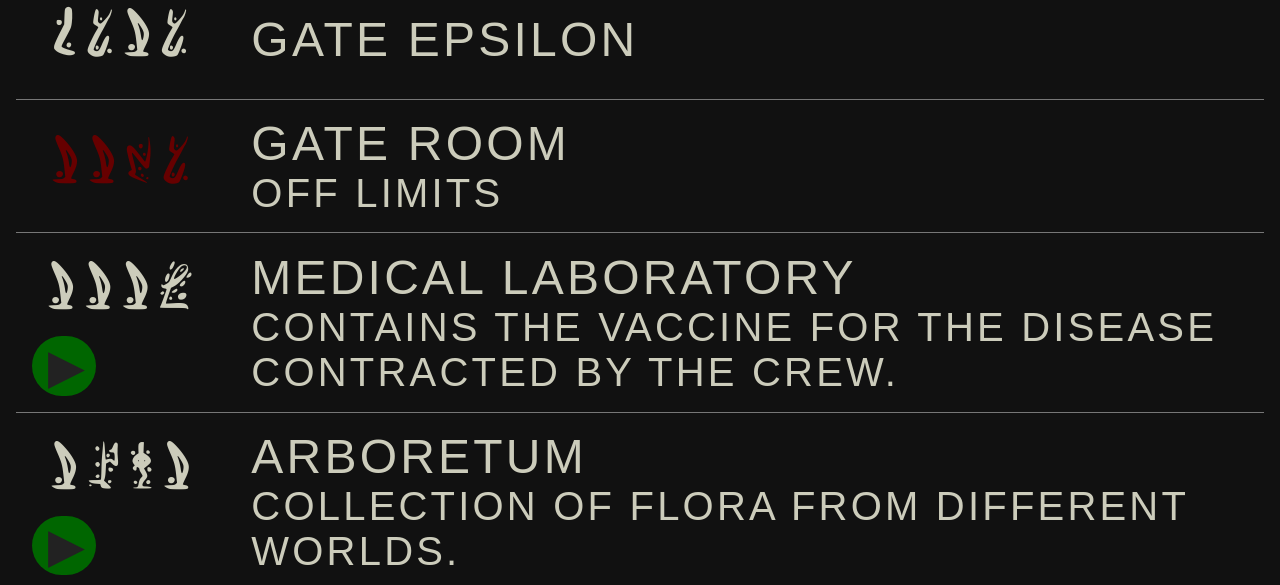
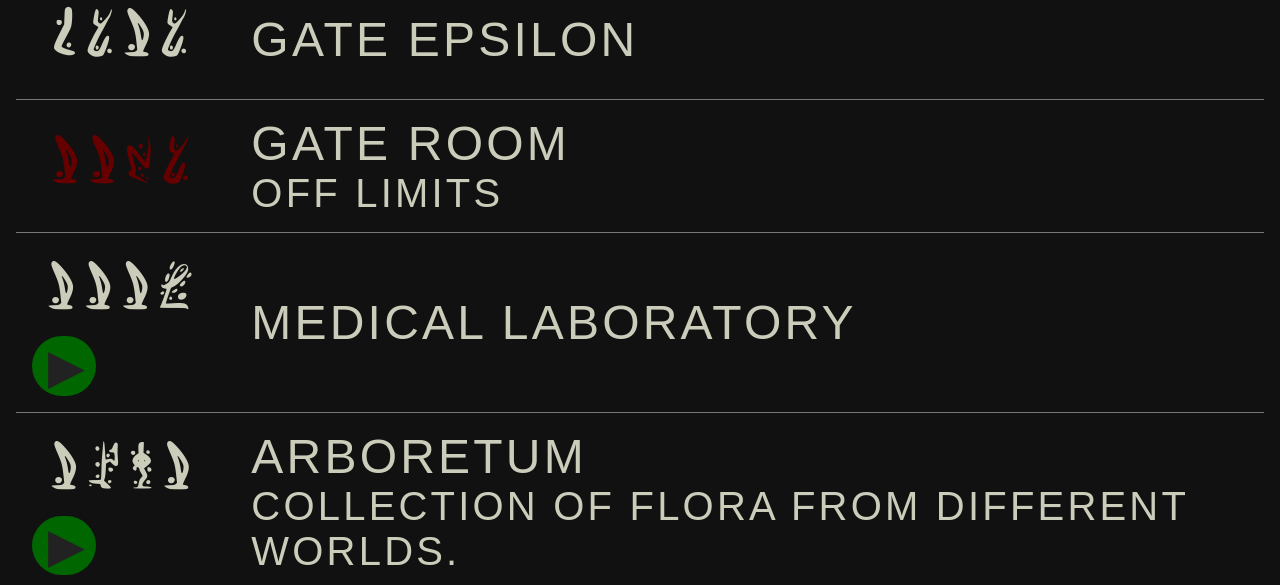
Before and after one commit to indefinitedevil/aztlan-console, a PHP site: page /rings.php in a window 1280 px wide. Shown: the part 881-1466 px from the top of the page. Run offline with PHP 8.4, Linux system fonts and the light colour scheme.

Commit message:
Update rings.php

```diff
--- a/rings.php
+++ b/rings.php
@@ -114,7 +114,7 @@ $locations = [
 	[
 		'code' => 1119,
 		'name' => 'Medical Laboratory',
-		'info' => 'Contains the vaccine for the disease contracted by the crew.',
+		'info' => '',
         'audio' => 'medical',
 	],
 	[
```
